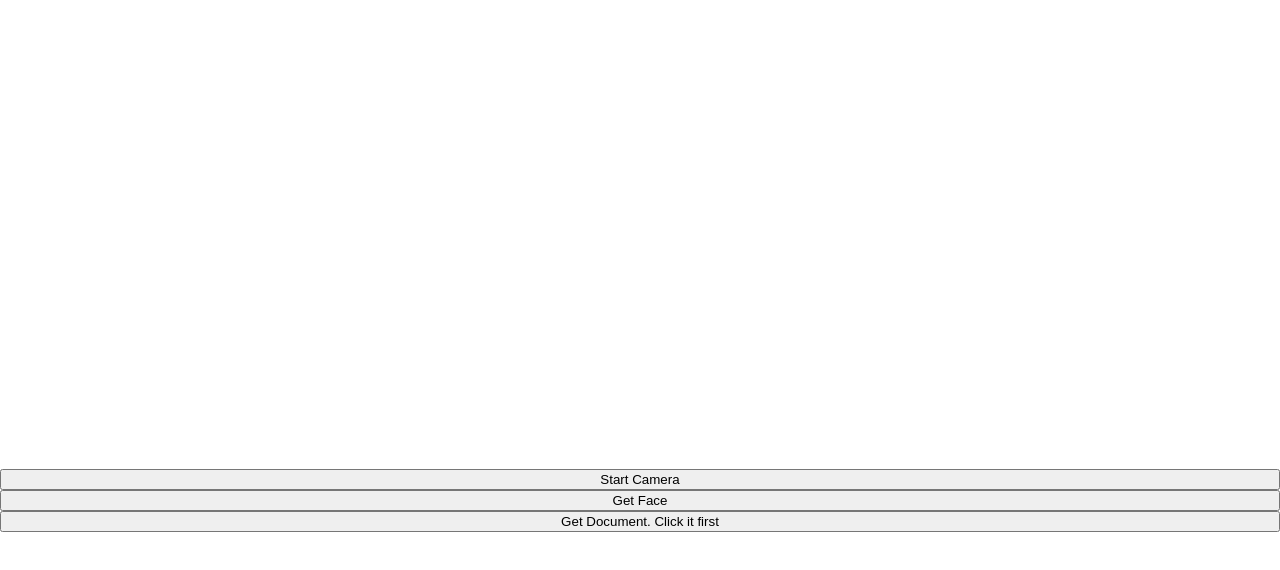
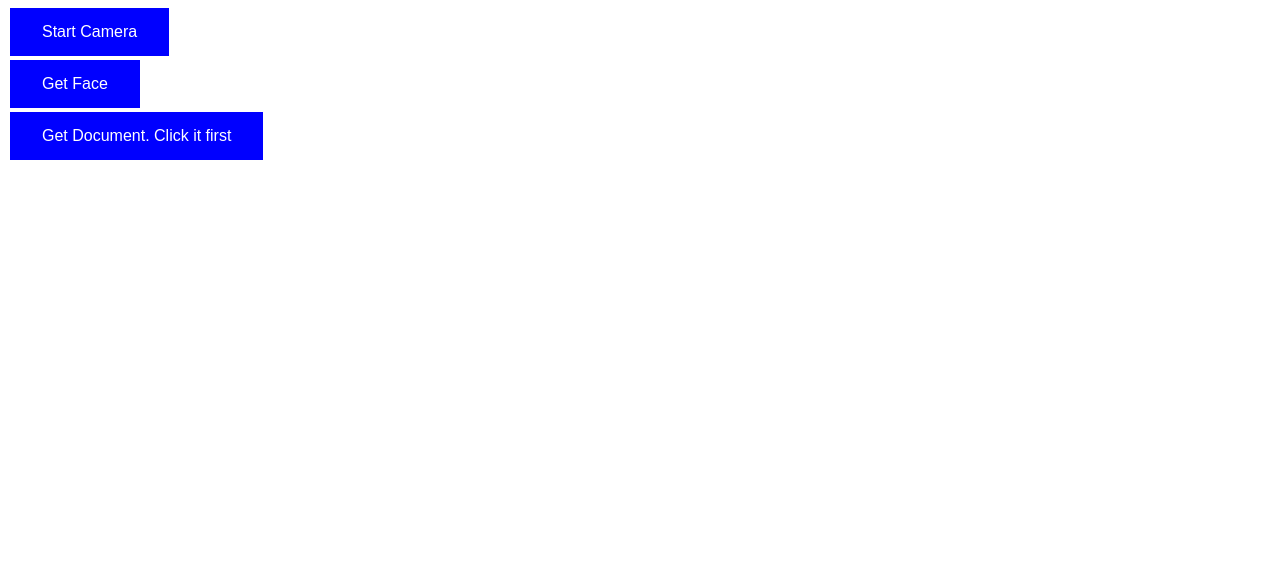
Before and after one commit to IlyaVasilev99/browser_proctoring, a website: page index.html in a window 1280 px wide. Drawn offline with Linux system fonts and the light colour scheme; no server answers.

Commit message:
Rework of interface v0.1

```diff
--- a/index.html
+++ b/index.html
@@ -7,33 +7,51 @@
     <title>Face recognition</title>
     <script defer src="face-api.min.js"></script>
     <script defer src="webcameraFA.js"></script>
-    <script defer src="webcam.min.js"></script>
 
     <style>
         body {
-            margin: 0 ;
-            padding: 0;
-            width: 100vw;
-            height: 100vh;
+            justify-content: center;
+        }
+        .button {
+            background-color: blue;
+            border: none;
+            color: white;
+            padding: 15px 32px;
+            text-align: center;
+            text-decoration: none;
             display: flex;
-            justify-content: center;
-            align-content: center;
-            flex-direction: column;
+            font-size: 16px;
+            margin: 4px 2px;
+            cursor: pointer;
         }
-        canvas {
+        .video {
             position: absolute;
+            left:0;
+            top:0;
+            z-index: 1;
+
         }
+        .canvas {
+            position: absolute;
+            left:0;
+            top:0;
+            z-index: 2;
 
+        }
+        .div {
+            position: relative;
+        }
     </style>
 </head>
 <body>
 
-    <video  id="video" width="360" height="200" autoplay playsinline muted></video>
-
-    <button id="start-camera">Start Camera</button>
-    <button id="click-photo">Get Face</button>
-    <button id="click-doc">Get Document. Click it first</button>
-    <canvas id="canvas" width="320" height="240"></canvas>
+    <button id="start-camera" class="button">Start Camera</button>
+    <button id="click-photo" class="button">Get Face</button>
+    <button id="click-doc" class="button">Get Document. Click it first</button>
+    <div id="div-video" class="div">
+        <canvas id="canvas" width="360" height="240"></canvas>
+        <video  id="video" class="video"  width="360" height="240" autoplay playsinline muted></video>
+    </div>
 
 </body>
 </html>
--- a/webcameraFA.js
+++ b/webcameraFA.js
@@ -91,13 +91,13 @@ clickPhoto.addEventListener('click', async function faceOnPhoto() {
     console.log('!!!', results[0]['_label'])
 
     if (results[0]['_label'] == label) {
-        console.log('verification has ended successful')
-        document.body.append('verification has ended successful')
+        console.log('verification has ended successful ')
+        document.body.append('verification has ended successful ')
         var a = document.createElement('a');
-        var linkText = document.createTextNode("my title text");
+        var linkText = document.createTextNode(" my title text ");
         a.appendChild(linkText);
         a.title = "my title text";
-        a.href = "http://example.com";
+        a.href = " http://example.com";
         document.body.appendChild(a);
     }
 });
@@ -118,20 +118,13 @@ clickDoc.addEventListener('click',  async function loadLabeledImage(){
     const detectionsDoc = await faceapi.detectSingleFace(image).withFaceLandmarks().withFaceDescriptor();
     console.log('docDetection', detectionsDoc);
     descriptions.push(detectionsDoc.descriptor);
-
-
     LLI = new faceapi.LabeledFaceDescriptors(label, descriptions);
-
     return LLI
-
 });
-
-
-
 
 video.addEventListener('play', () => {
     const canvas = faceapi.createCanvasFromMedia(video)
-    document.body.append(canvas)
+    document.getElementById("div-video").append(canvas)
     const displaySize = {width: video.width, height: video.height}
     faceapi.matchDimensions(canvas, displaySize)
     setInterval(async () => {
@@ -143,12 +136,8 @@ video.addEventListener('play', () => {
             } else if (dLength == 0) {
                 console.log ( 'Warning! No face detected')
             } else { console.log ('Face detected...') }
-
-
         const resizedDetections = faceapi.resizeResults(detections, displaySize)
         canvas.getContext('2d').clearRect(0,0, canvas.width, canvas.height)
         faceapi.draw.drawDetections(canvas, resizedDetections)
-
     }, 1000)
-
 })
```
